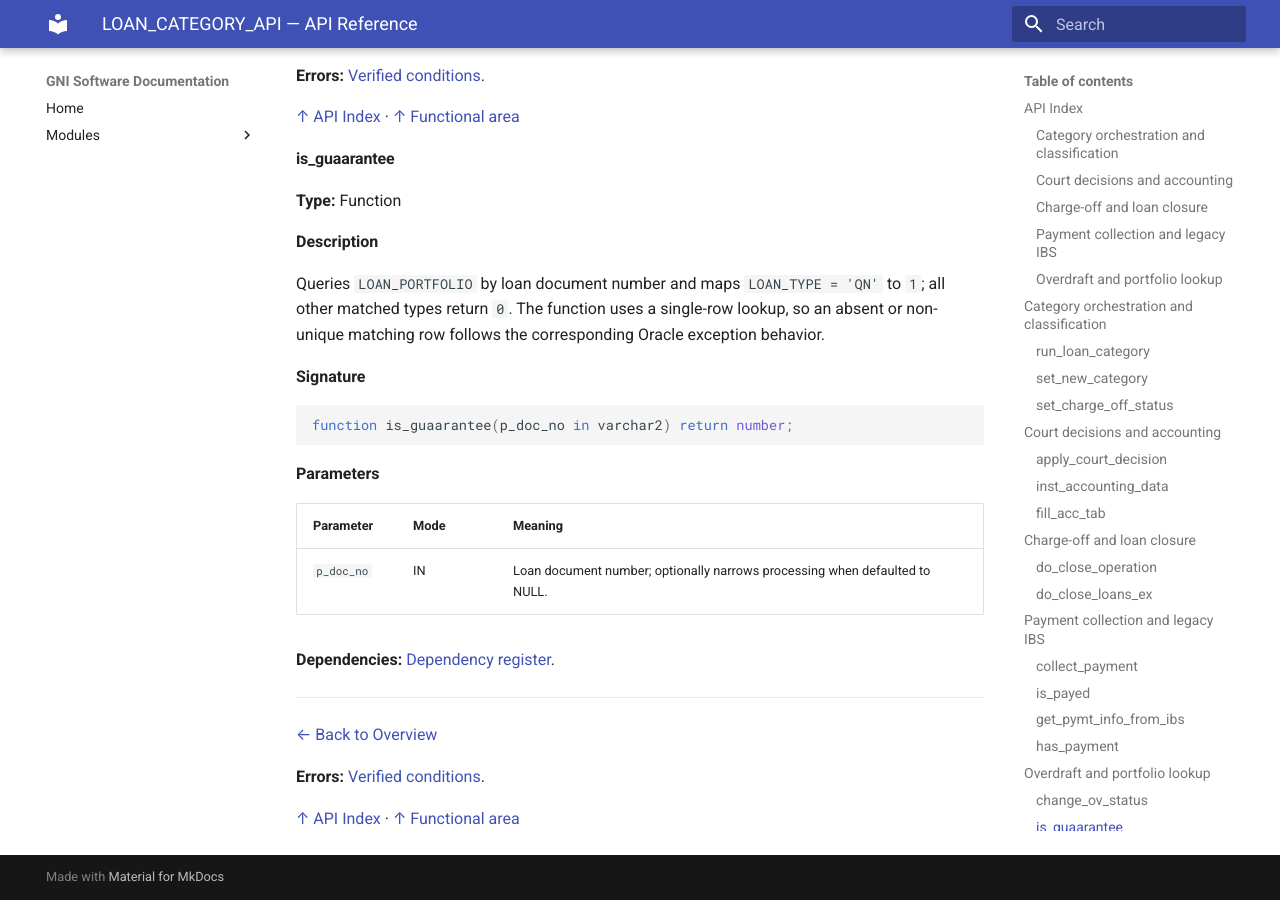
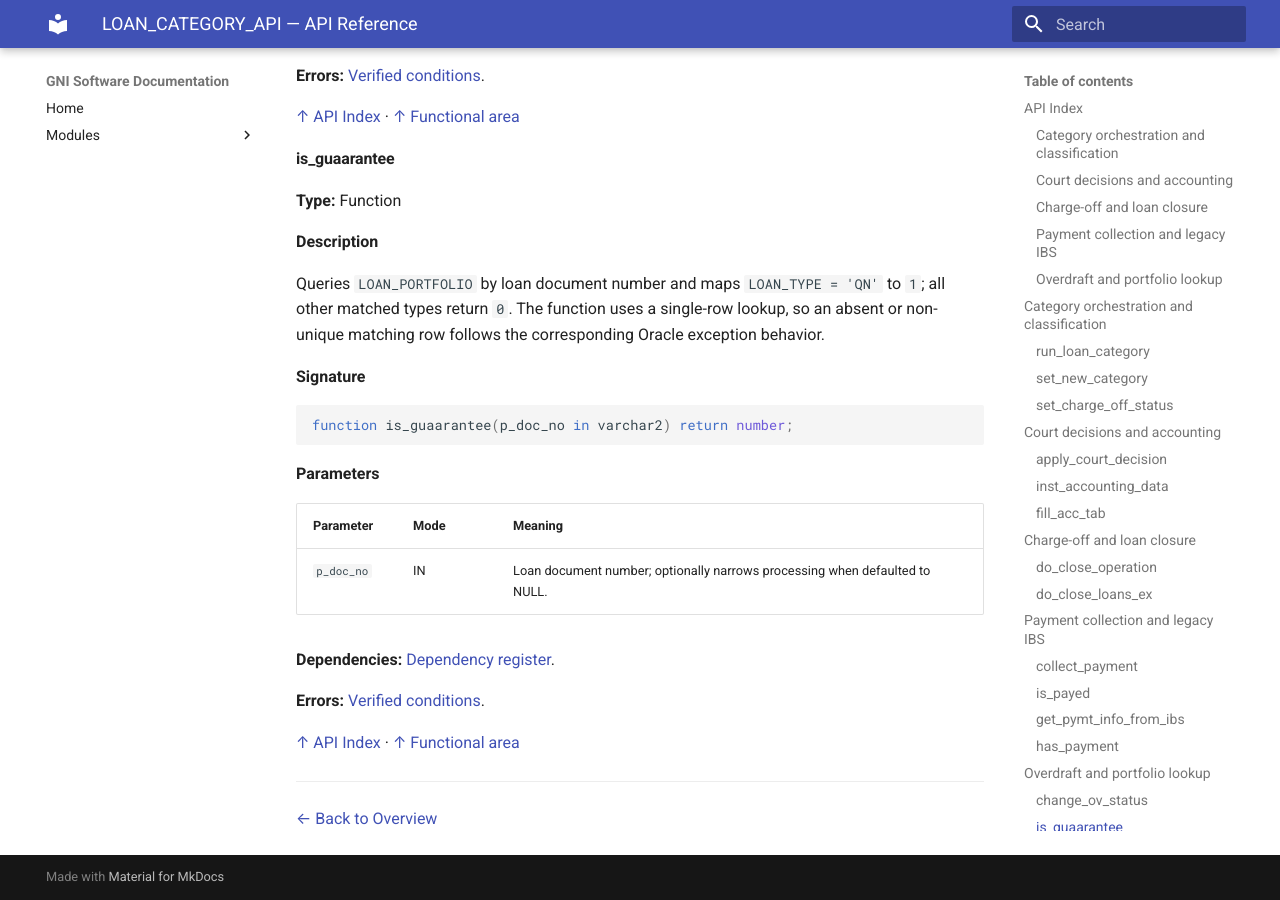
Before and after one commit to SadayCb/gni-documentation-poc9.0, an MkDocs documentation site: the page built from docs/modules/loan-management/loan-category-api/api-reference.md, in a window 1280 px wide and 900 px high, scrolled down 11139 px. Built offline with MkDocs 1.6.1 and Material for MkDocs 9.7.7, drawn with Linux system fonts in a browser that asks for light colours.

```diff
--- a/docs/modules/loan-management/loan-category-api/api-reference.md
+++ b/docs/modules/loan-management/loan-category-api/api-reference.md
@@ -468,9 +468,9 @@ function is_guaarantee(p_doc_no in varchar2) return number;
 
 **Dependencies:** [Dependency register](dependencies.md).
 
----
-[← Back to Overview](README.md)
-
 **Errors:** [Verified conditions](error-handling.md).
 
 [↑ API Index](#api-index) · [↑ Functional area](#domain-overdraft-and-portfolio-lookup)
+
+---
+[← Back to Overview](README.md)
```
